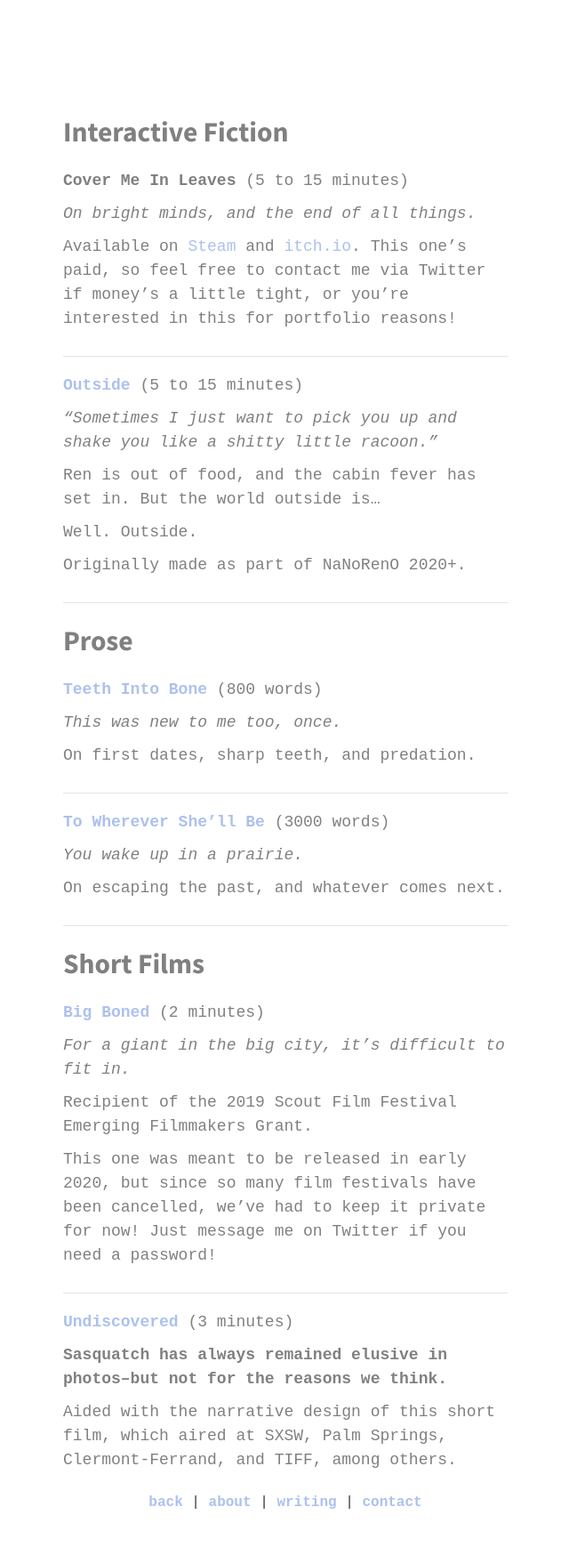
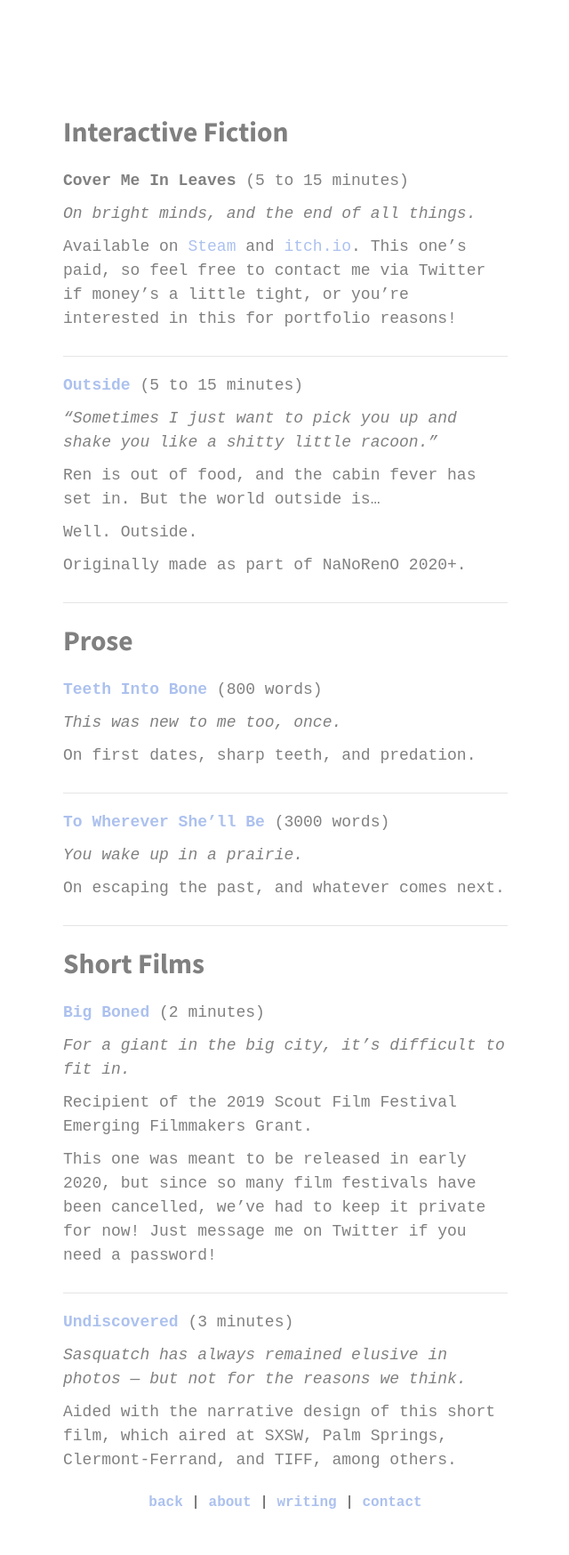
Before and after one commit to elliotherriman/website, a Jekyll site: the page built from writing.md, in a window 1280 px wide. Shown: the whole page at 89% size, without its empty margins (319-959 px from the left). Built offline with Jekyll 4.4.1, drawn with Linux system fonts in a browser that asks for light colours; nearby versions of some CDN libraries; some web fonts are replaced.

```diff
--- a/writing.md
+++ b/writing.md
@@ -62,6 +62,6 @@ This one was meant to be released in early 2020, but since so many film festival
 
 **[Undiscovered](https://saralitzenberger.com/undiscovered)** (3 minutes)
 
-**Sasquatch has always remained elusive in photos--but not for the reasons we think.**
+*Sasquatch has always remained elusive in photos — but not for the reasons we think.*
 
 Aided with the narrative design of this short film, which aired at SXSW, Palm Springs, Clermont-Ferrand, and TIFF, among others.
```
